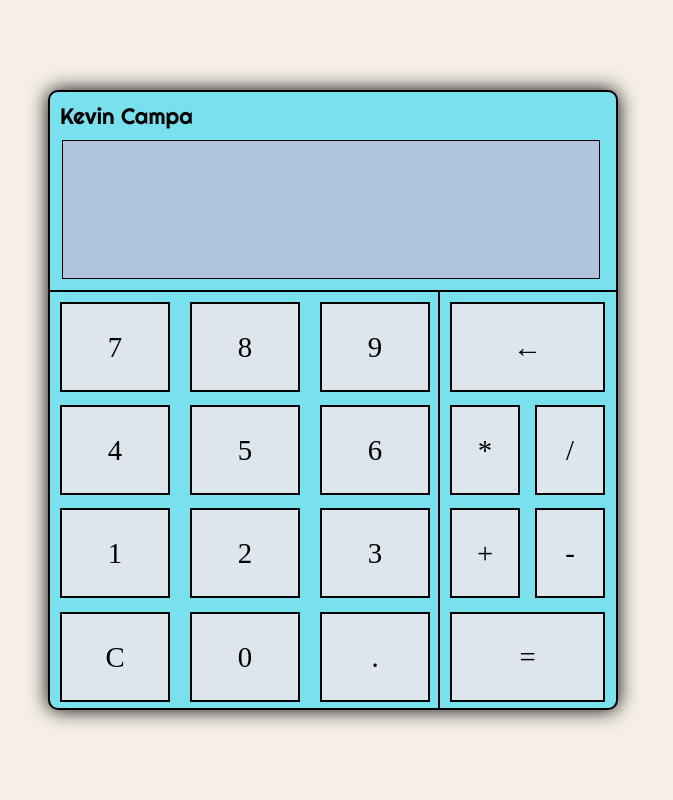
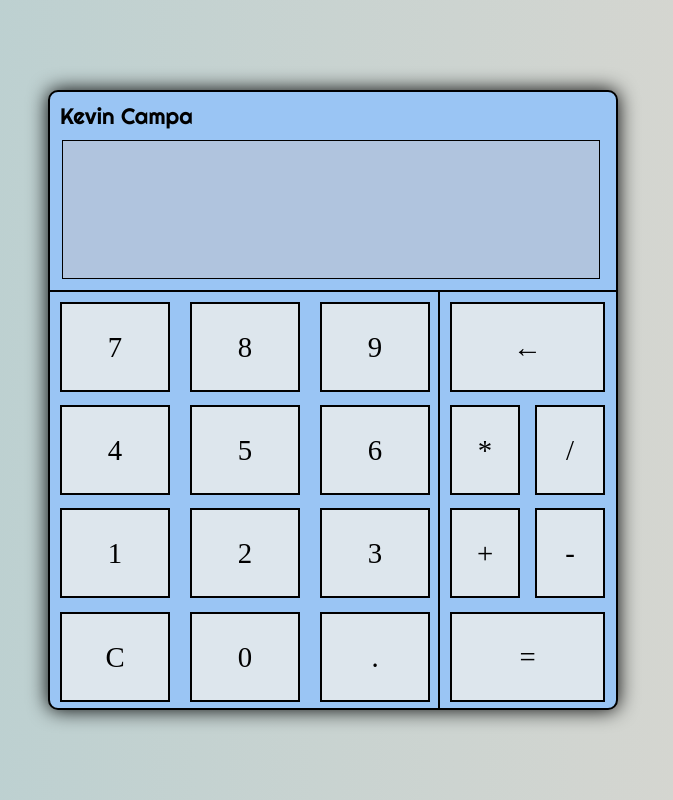
Before and after one commit to Kevineitor7/calculator, a plain HTML site: page index.html in a window 1280 px wide. Shown: the whole page, without its empty margins (307-980 px from the left). Drawn offline with Linux system fonts and the light colour scheme.

Commit message:
added key event, backspace and final css details

```diff
--- a/styles.css
+++ b/styles.css
@@ -5,7 +5,7 @@
 body {
     padding: 0;
     margin: 0;
-    background-color:#F5EFE7;
+    background: linear-gradient(90deg, hsl(186, 25%, 76%), #dfd8d0);;
 }
 
 #container {
@@ -23,7 +23,7 @@ body {
     width: 570px;
     height: 620px;
     overflow: hidden;
-    background-color: #79E0EE;
+    background-color: #9AC5F4;
 }
 
 .display {
```
